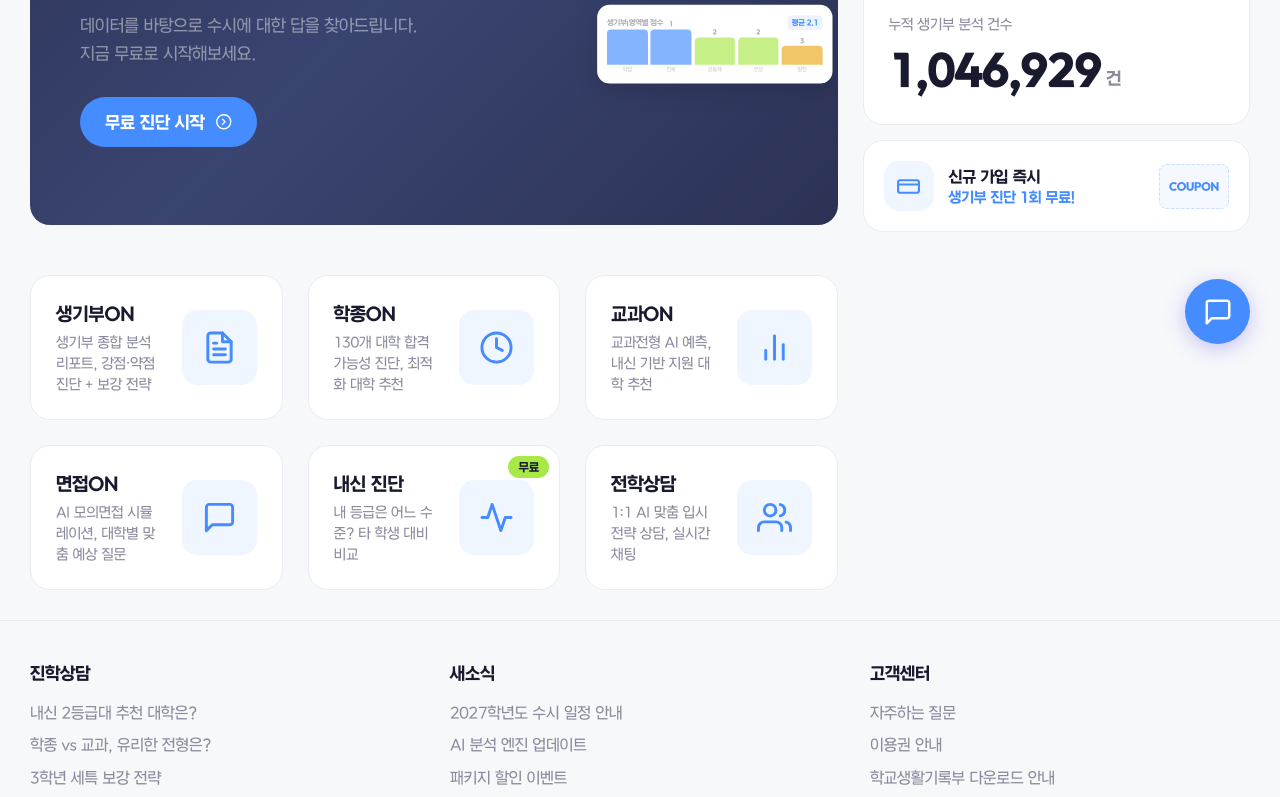
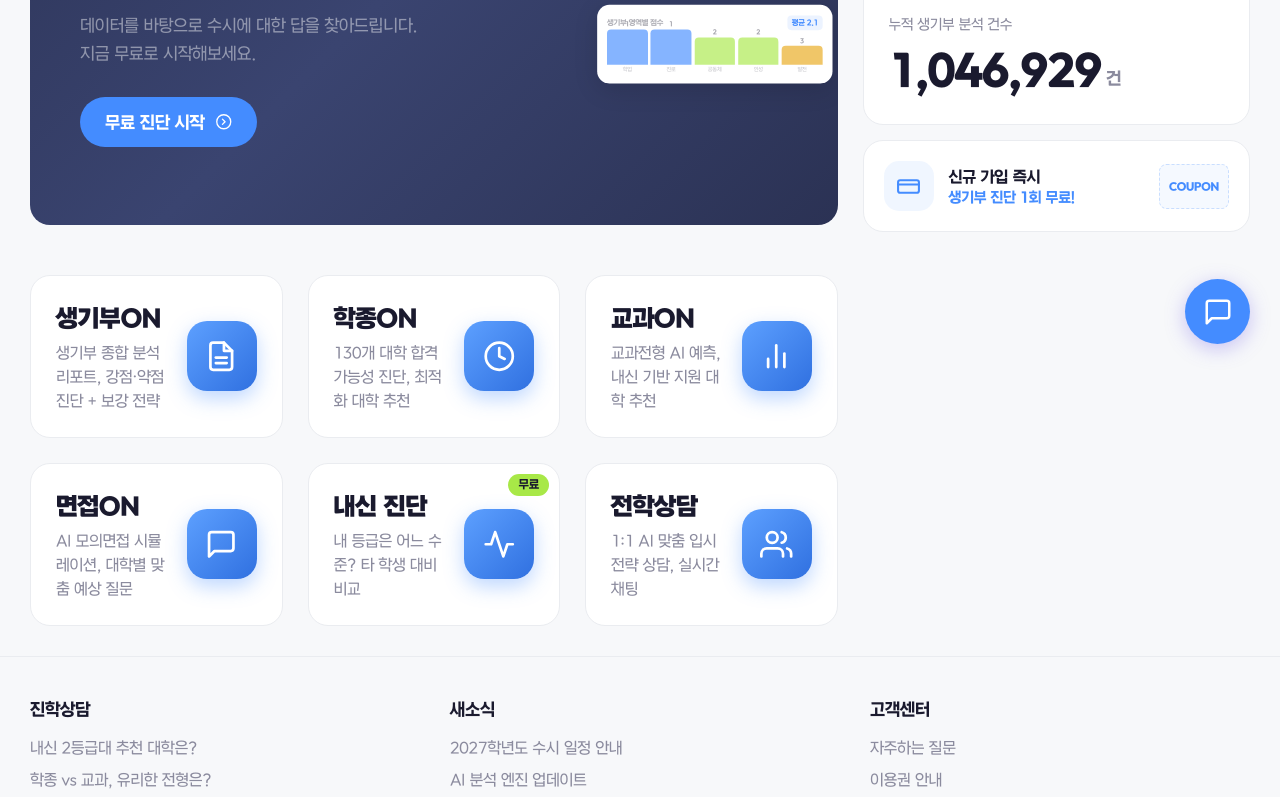
Before and after one commit to INNO-HI-Inc/hi-university, a Next.js app: page /admission-consulting/ in a window 1280 px wide. Shown: the part 426-1223 px from the top of the page. Built offline with nearby package versions, Linux system fonts and the light colour scheme.

Commit message:
Enlarge card titles, 3D gradient icon style with shadow

```diff
--- a/src/app/page.tsx
+++ b/src/app/page.tsx
@@ -257,10 +257,10 @@ function Card({
           </span>
         )}
         <div className="flex-1 min-w-0">
-          <h3 className="text-[14px] font-bold text-ink">{name}</h3>
-          <p className="mt-1 text-[11px] leading-[1.5] text-slate">{desc}</p>
+          <h3 className="text-[18px] font-extrabold text-ink">{name}</h3>
+          <p className="mt-1 text-[12px] leading-[1.6] text-slate">{desc}</p>
         </div>
-        <div className="shrink-0 flex h-[60px] w-[60px] items-center justify-center rounded-xl bg-primary/8">
+        <div className="shrink-0 flex h-[56px] w-[56px] items-center justify-center rounded-2xl bg-gradient-to-br from-[#5DA0FF] to-[#3070E0] shadow-[0_6px_16px_rgba(68,140,255,0.35)]">
           {children}
         </div>
       </div>
@@ -272,19 +272,18 @@ function Card({
 
 function IllustSaenggibu() {
   return (
-    <svg width="28" height="28" viewBox="0 0 24 24" fill="none" stroke="#448CFF" strokeWidth="2" strokeLinecap="round" strokeLinejoin="round">
+    <svg width="26" height="26" viewBox="0 0 24 24" fill="none" stroke="white" strokeWidth="2" strokeLinecap="round" strokeLinejoin="round">
       <path d="M14 2H6a2 2 0 0 0-2 2v16a2 2 0 0 0 2 2h12a2 2 0 0 0 2-2V8z" />
       <polyline points="14 2 14 8 20 8" />
       <line x1="16" y1="13" x2="8" y2="13" />
       <line x1="16" y1="17" x2="8" y2="17" />
-      <polyline points="10 9 9 9 8 9" />
     </svg>
   );
 }
 
 function IllustHakjong() {
   return (
-    <svg width="28" height="28" viewBox="0 0 24 24" fill="none" stroke="#448CFF" strokeWidth="2" strokeLinecap="round" strokeLinejoin="round">
+    <svg width="26" height="26" viewBox="0 0 24 24" fill="none" stroke="white" strokeWidth="2" strokeLinecap="round" strokeLinejoin="round">
       <circle cx="12" cy="12" r="10" />
       <polyline points="12 6 12 12 16 14" />
     </svg>
@@ -293,7 +292,7 @@ function IllustHakjong() {
 
 function IllustGygwa() {
   return (
-    <svg width="28" height="28" viewBox="0 0 24 24" fill="none" stroke="#448CFF" strokeWidth="2" strokeLinecap="round" strokeLinejoin="round">
+    <svg width="26" height="26" viewBox="0 0 24 24" fill="none" stroke="white" strokeWidth="2" strokeLinecap="round" strokeLinejoin="round">
       <line x1="18" y1="20" x2="18" y2="10" />
       <line x1="12" y1="20" x2="12" y2="4" />
       <line x1="6" y1="20" x2="6" y2="14" />
@@ -303,7 +302,7 @@ function IllustGygwa() {
 
 function IllustInterview() {
   return (
-    <svg width="28" height="28" viewBox="0 0 24 24" fill="none" stroke="#448CFF" strokeWidth="2" strokeLinecap="round" strokeLinejoin="round">
+    <svg width="26" height="26" viewBox="0 0 24 24" fill="none" stroke="white" strokeWidth="2" strokeLinecap="round" strokeLinejoin="round">
       <path d="M21 15a2 2 0 0 1-2 2H7l-4 4V5a2 2 0 0 1 2-2h14a2 2 0 0 1 2 2z" />
     </svg>
   );
@@ -311,7 +310,7 @@ function IllustInterview() {
 
 function IllustNaesin() {
   return (
-    <svg width="28" height="28" viewBox="0 0 24 24" fill="none" stroke="#448CFF" strokeWidth="2" strokeLinecap="round" strokeLinejoin="round">
+    <svg width="26" height="26" viewBox="0 0 24 24" fill="none" stroke="white" strokeWidth="2" strokeLinecap="round" strokeLinejoin="round">
       <path d="M22 12h-4l-3 9L9 3l-3 9H2" />
     </svg>
   );
@@ -319,7 +318,7 @@ function IllustNaesin() {
 
 function IllustConsult() {
   return (
-    <svg width="28" height="28" viewBox="0 0 24 24" fill="none" stroke="#448CFF" strokeWidth="2" strokeLinecap="round" strokeLinejoin="round">
+    <svg width="26" height="26" viewBox="0 0 24 24" fill="none" stroke="white" strokeWidth="2" strokeLinecap="round" strokeLinejoin="round">
       <path d="M17 21v-2a4 4 0 0 0-4-4H5a4 4 0 0 0-4 4v2" />
       <circle cx="9" cy="7" r="4" />
       <path d="M23 21v-2a4 4 0 0 0-3-3.87" />
```
Also changed, not shown: 48 other files (tests, documents, lock files or other folders).
